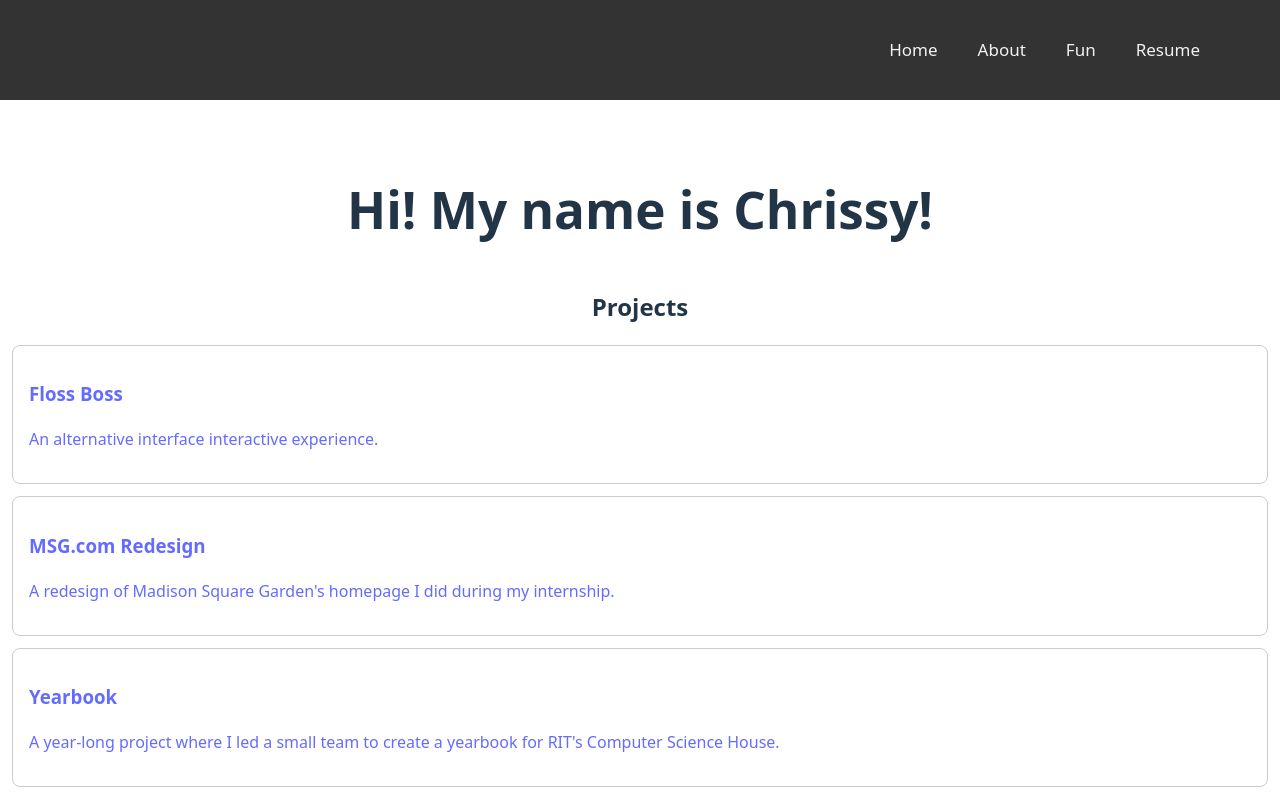
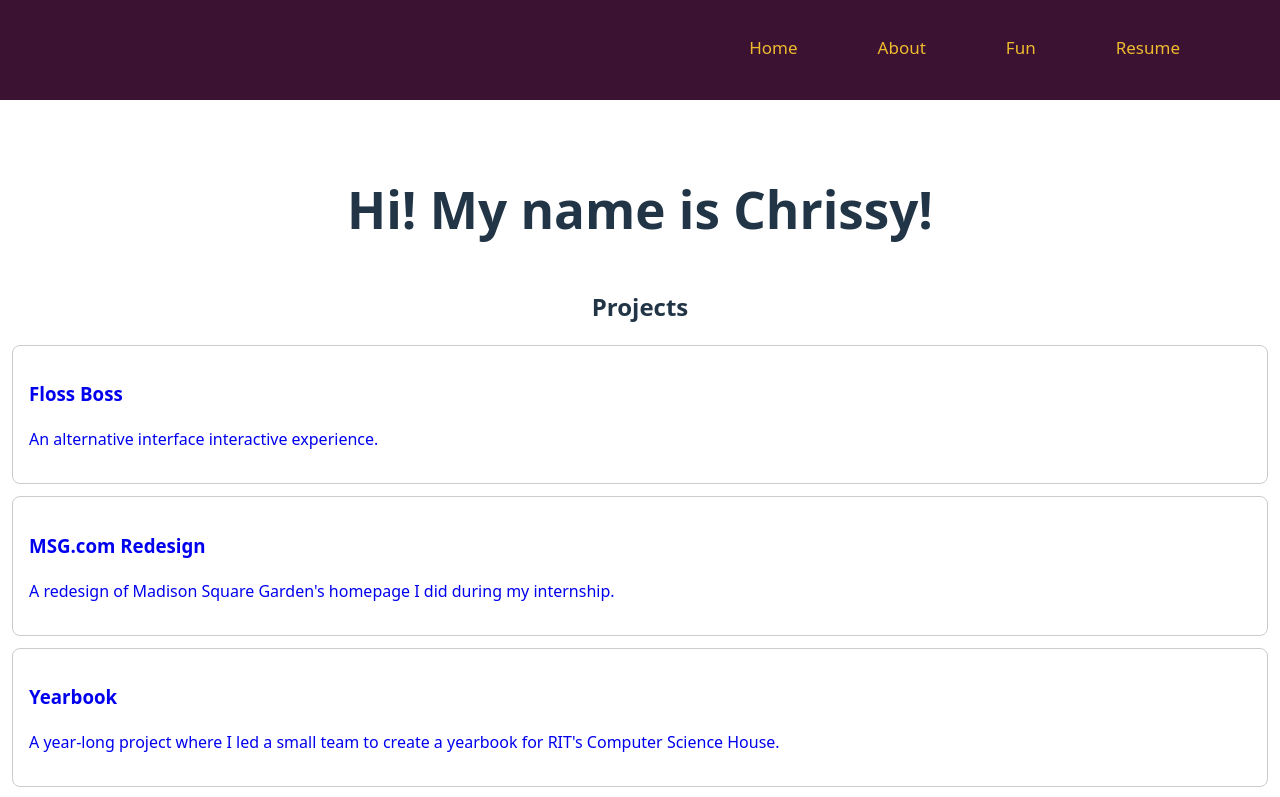
Before and after one commit to chrissye0/personal-website, a React (Vite) app: page / in a window 1280 px wide. Shown: the top 797 px of the page. Built offline with nearby package versions, Linux system fonts and the light colour scheme.

Commit message:
nav styling

```diff
--- a/src/styles/App.css
+++ b/src/styles/App.css
@@ -4,28 +4,44 @@
 }
 
 nav {
-  background-color: #333;
+  background-color: #3B1231;
   overflow: hidden;
+  width: 100%;
   padding: 0 60px;
-  width: 100%;
   box-sizing: border-box;
+  height: 100px;
 }
 
 nav a {
+  margin: 15px 20px;
   display: flex;
-  align-items: center;
-  padding: 0px 20px;
   float: right;
-  color: #f2f2f2;
+  position: relative;
+  padding: 20px 20px;
+  color: #EEBB2F;
   text-align: center;
   font-size: 17px;
-  height: 100px;
 }
 
-nav a:hover {
-  background-color: #ddd;
-  color: #333;
+
+nav a::after {
+  content: '';
+  position: absolute;
+  width: 100%;
+  transform: scaleX(0);
+  height: 2px;
+  bottom: 0;
+  left: 0;
+  background-color: #EEBB2F;
+  transform-origin: bottom right;
+  transition: transform 0.25s ease-out;
 }
+nav a:hover::after {
+  transform: scaleX(1);
+  transform-origin: bottom left;
+}
+
+
 
 footer {
   background-color: #333;
--- a/src/styles/index.css
+++ b/src/styles/index.css
@@ -14,13 +14,13 @@
 }
 
 a {
+
   font-weight: 500;
-  color: #646cff;
   text-decoration: inherit;
 }
-a:hover {
-  color: #535bf2;
-}
+/* a:hover {
+  color: white;
+} */
 
 html, body, #root {
   margin: 0;
@@ -39,9 +39,9 @@ h1 {
     color: #213547;
     background-color: #ffffff;
   }
-  a:hover {
-    color: #747bff;
-  }
+  /* a:hover {
+    color: #f9f9f9;
+  } */
   button {
     background-color: #f9f9f9;
   }
```
